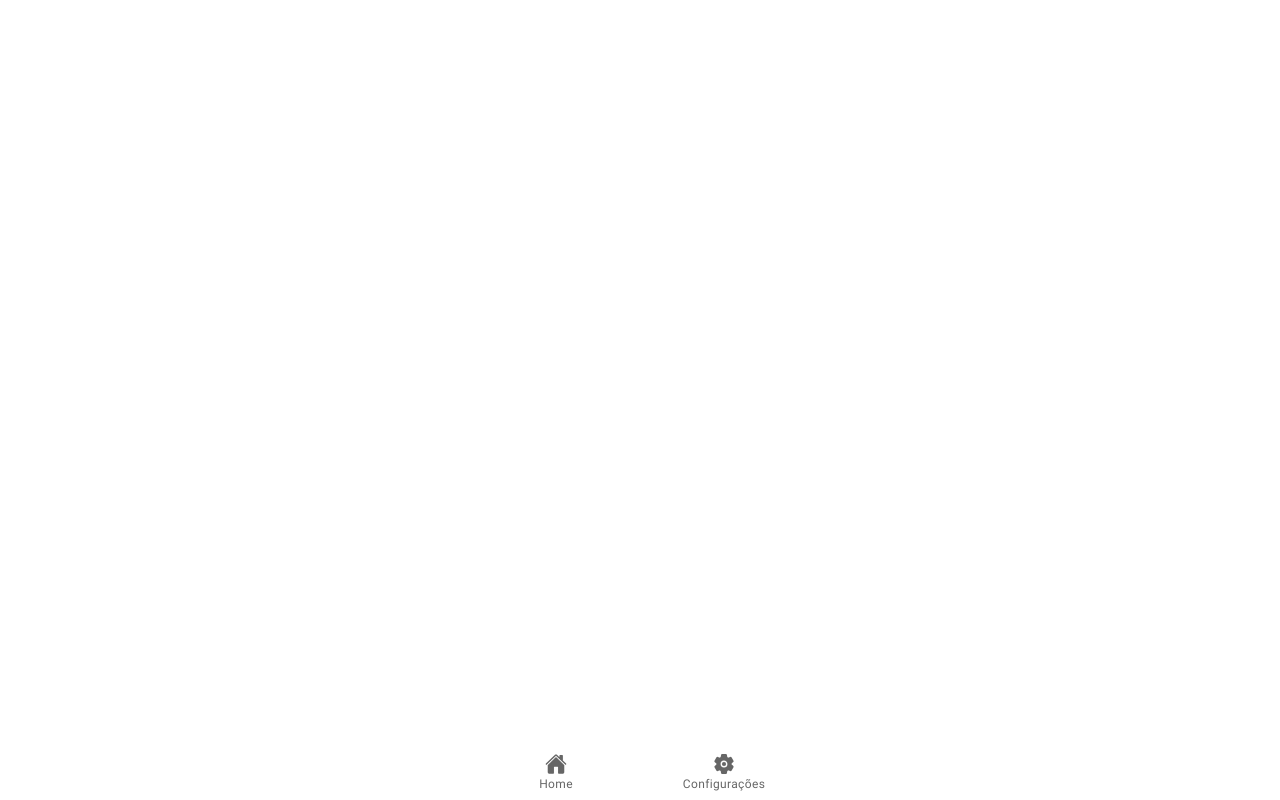
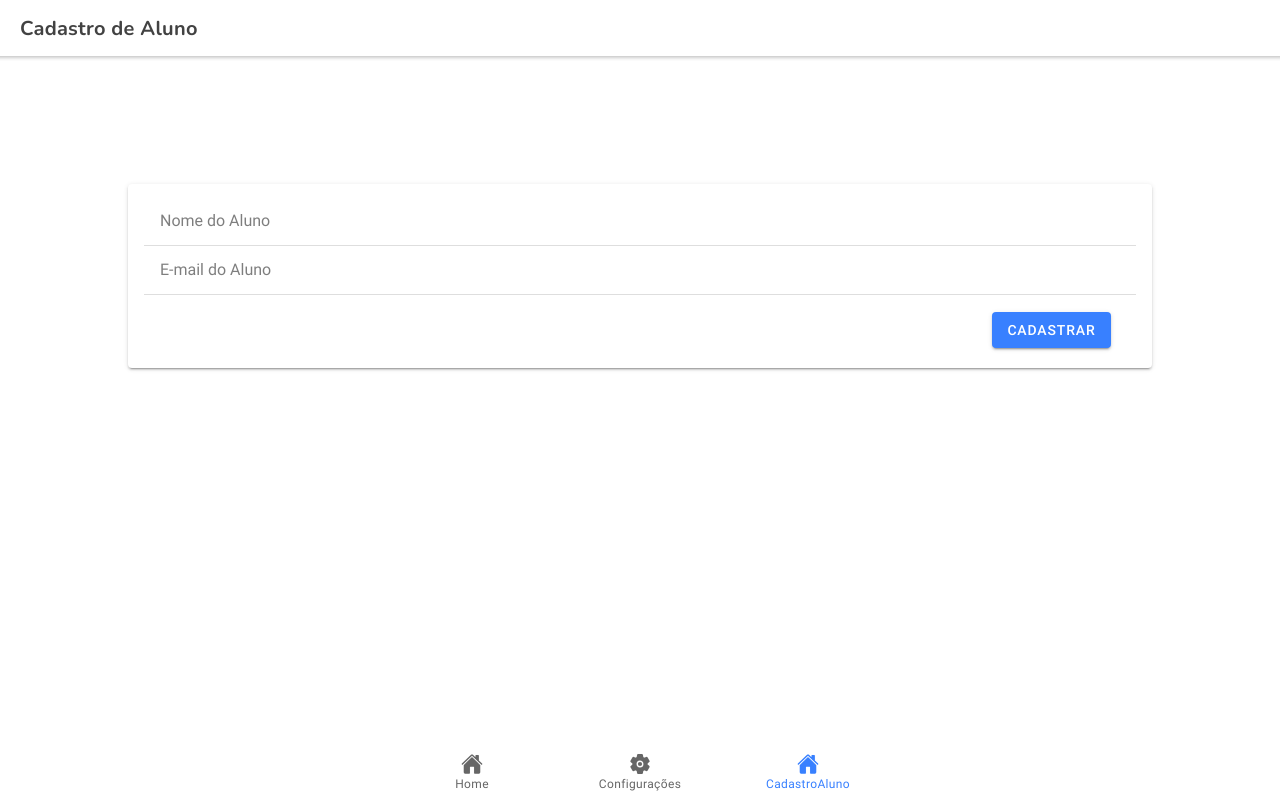
Before and after one commit to OdRavil/NutriApp, a React (Create React App) app: page /private/cadastroaluno in a window 1280 px wide. Built offline with nearby package versions, Linux system fonts and the light colour scheme.

Commit message:
Initial Commit

```diff
--- /dev/null
+++ b/src/pages/CadastroAluno/index.css
@@ -0,0 +1,33 @@
+.icon-config {
+  margin-right: 10px;
+}
+
+.item-config {
+  /* padding-left: 8px; */
+  padding-right: 3px;
+}
+
+.input-config {
+  padding-left: 8px;
+  padding-right: 8px;
+  margin-top: 3px;
+  margin-bottom: 3px;
+}
+
+.register-button{
+  float:right;
+  margin-right: 4%;
+  margin-bottom: 2%;
+}
+
+.register-area {
+  margin:10%;
+}
+
+.result-button {
+
+  margin: 0 auto;
+  max-width: 50%;
+  text-align: center;
+
+}
--- /dev/null
+++ b/src/pages/CadastroAluno/index.tsx
@@ -0,0 +1,105 @@
+import {
+  IonButton,
+  IonCard,
+  IonContent,
+  IonDatetime,
+  IonHeader,
+  IonIcon,
+  IonInput,
+  IonItem,
+  IonList,
+  IonLoading,
+  IonPage,
+  IonSelect,
+  IonSelectOption,
+  IonTitle,
+  IonToolbar,
+  IonCardContent,
+  IonToast
+} from "@ionic/react";
+import {
+  calendarOutline,
+  mailOutline,
+  maleFemaleOutline,
+  manOutline,
+  personOutline,
+} from "ionicons/icons";
+import UsuarioService from "../../services/UsuarioService";
+import { TipoUsuario } from "../../models/Usuario";
+import { useState } from "react";
+import firebase from "firebase/app";
+import "firebase/firestore";
+import "./index.css";
+import { RouteComponentProps } from "react-router";
+
+const CadastroAluno: React.FC<RouteComponentProps> = (props) => {
+
+  const [registerError, showErrorBox] = useState(false);
+  const [registerSuccess, showSuccessBox] = useState(false);
+  const [nome, setNome] = useState<string>();
+  const [email, setEmail] = useState<string>();
+
+  const cadastrar = () => {
+    const usuario = {
+      tipo: TipoUsuario.ALUNO,
+      nome: nome,
+      email: email
+    };
+
+{    new UsuarioService().pushData(usuario).then((id)=>{
+
+      setNome('');
+      setEmail('');
+      showSuccessBox(true);
+    }).catch(
+      ()=>{showErrorBox(true);}
+    );
+    }
+  }
+
+
+  return (
+    <IonPage>
+      <IonHeader>
+        <IonToolbar>
+          <IonTitle>Cadastro de Aluno</IonTitle>
+        </IonToolbar>
+      </IonHeader>
+        <IonContent>
+            <IonCard className="register-area">
+                <IonCardContent>
+                <IonItem>
+                    <IonInput value={nome} placeholder="Nome do Aluno" onIonChange={(e) => setNome(e.detail.value!)}></IonInput>
+                </IonItem>
+                <IonItem>
+                    <IonInput value={email} type='email' placeholder="E-mail do Aluno" onIonChange={(e) => setEmail(e.detail.value!)}></IonInput>
+                </IonItem>
+                </IonCardContent>
+                <IonButton onClick={cadastrar} className="register-button">
+                    Cadastrar
+                </IonButton>
+            </IonCard>
+            <IonToast
+              cssClass="result-button"
+              isOpen={registerError}
+              onDidDismiss={() => showErrorBox(false)}
+              message="Falha no Cadastro, tente novamente."
+              duration={60000}
+              position="middle"
+              color="danger"
+            />
+
+           <IonToast
+              isOpen={registerSuccess}
+              onDidDismiss={() => showSuccessBox(false)}
+              message="Cadastrado com Sucesso."
+              duration={60000}
+            />
+
+        </IonContent>
+
+    </IonPage>
+  );
+};
+
+export default CadastroAluno;
--- a/src/routes/Tabs.tsx
+++ b/src/routes/Tabs.tsx
@@ -12,6 +12,7 @@ import { home, settings } from "ionicons/icons";
 
 import Home from "../pages/Home";
 import Configuracao from "../pages/Configuracao";
+import CadastroAluno from "../pages/CadastroAluno"
 
 export const Tabs: React.FC = () => {
   return (
@@ -20,6 +21,7 @@ export const Tabs: React.FC = () => {
         <Redirect exact path="/private" to="/private/home" />
         <Route exact path="/private/home" component={Home} />
         <Route exact path="/private/configuracao" component={Configuracao} />
+        <Route exact path="/private/cadastroaluno" component={CadastroAluno}/>
       </IonRouterOutlet>
       <IonTabBar slot="bottom">
         <IonTabButton tab="home" href="/private/home">
@@ -30,7 +32,12 @@ export const Tabs: React.FC = () => {
           <IonIcon icon={settings} />
           <IonLabel>Configurações</IonLabel>
         </IonTabButton>
+        <IonTabButton tab="cadastro-aluno" href="/private/cadastroaluno">
+          <IonIcon icon={home} />
+          <IonLabel>CadastroAluno</IonLabel>
+        </IonTabButton>
       </IonTabBar>
+
     </IonTabs>
   );
 };
```
